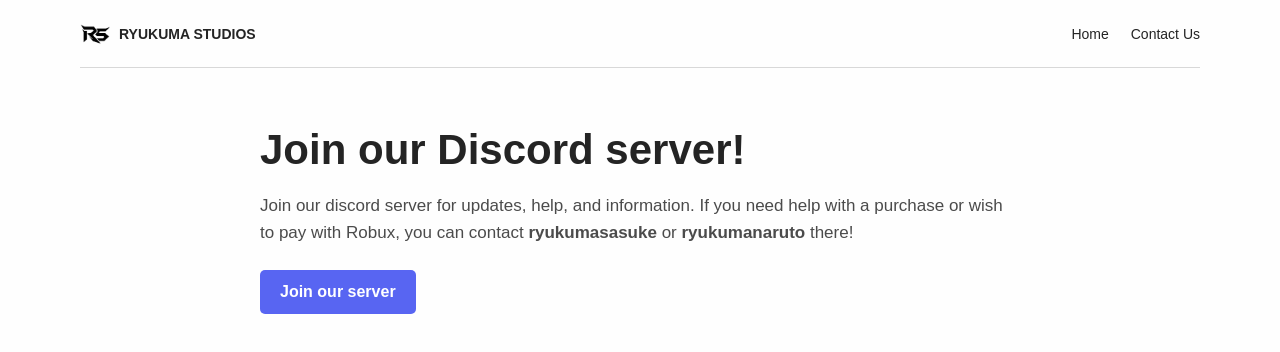
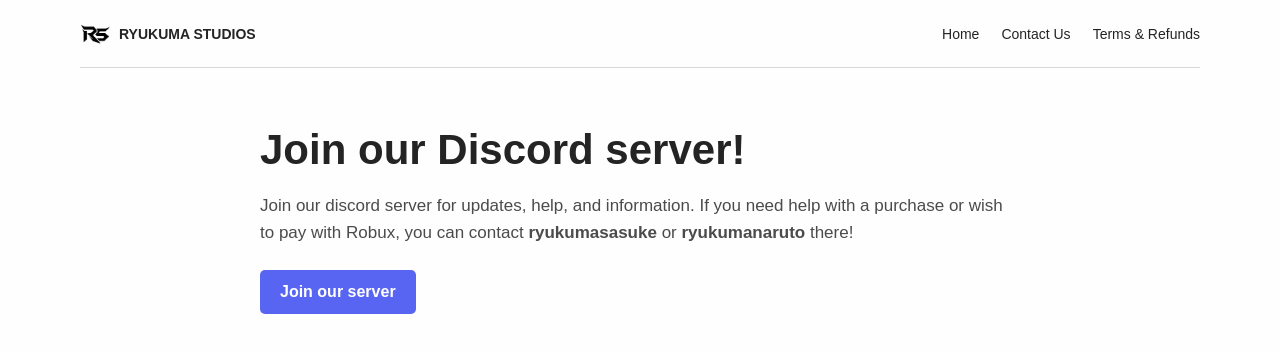
Before and after one commit to ECACDC/RyukumaStudio, a Next.js app: page /contact in a window 1280 px wide. Shown: the top 352 px of the page. Built offline with nearby package versions, Linux system fonts and the light colour scheme.

Commit message:
Add Terms and Refunds to site navigation

```diff
--- a/app/contact/page.tsx
+++ b/app/contact/page.tsx
@@ -3,7 +3,7 @@
     <main>
       <header className="nav shell">
         <a className="brand" href="/"><img className="brandLogo" src="/TransparentLogoRS.png" alt="" aria-hidden="true" /><span>RYUKUMA STUDIOS</span></a>
-        <nav className="navLinks"><a href="/">Home</a><a href="/contact">Contact Us</a></nav>
+        <nav className="navLinks"><a href="/">Home</a><a href="/contact">Contact Us</a><a href="/terms">Terms & Refunds</a></nav>
       </header>
 
       <section className="contactPage shell">
```
